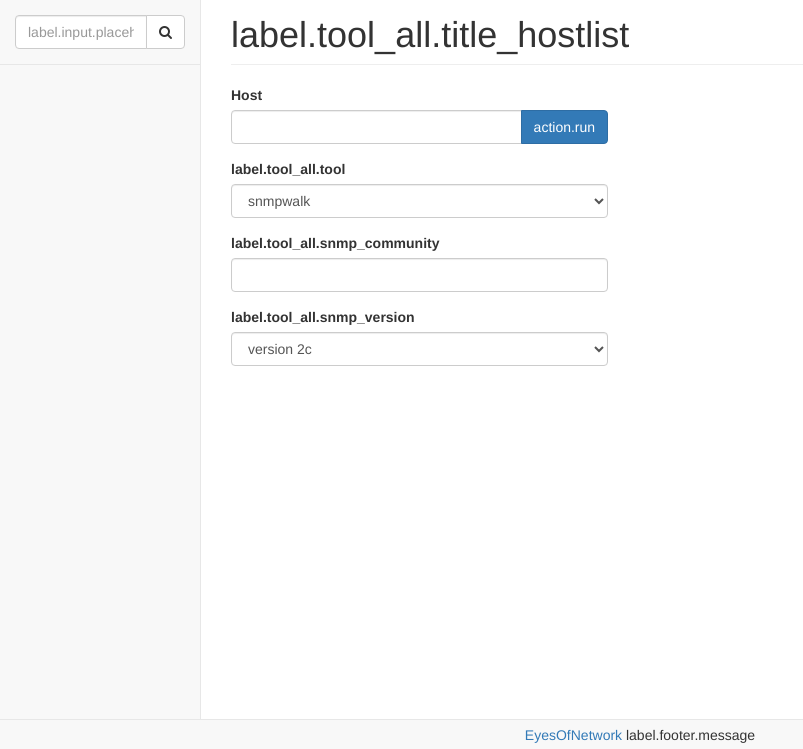
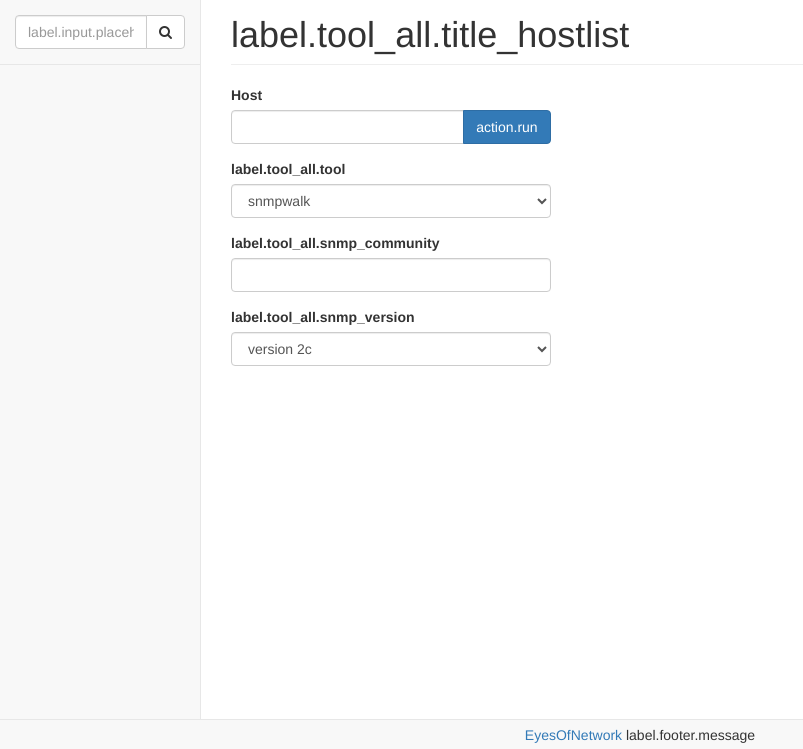
Before and after one commit to QuentinHoarau/eonweb-5.0, a PHP site: page /module/tool_all/index.php in a window 1280 px wide. Shown: the part 51-800 px from the top of the page, without its empty margins (0-803 px from the left). Run offline with PHP 8.4, Linux system fonts and the light colour scheme; data that the repository does not hold is empty.

Commit message:
Various display fixes

```diff
--- a/css/eonweb.css
+++ b/css/eonweb.css
@@ -38,14 +38,15 @@
 	#page-wrapper.fullscreen {
 		margin: 0 0 0 0;
 	}
-}
-@media(min-width:768px) {
 	.sidebar {
 		width: 200px;
 	}
 }
 
 @media(max-width:768px) {
+	.footer {
+		font-size: 9px;
+	}
 	.navbar-top-links .dropdown-user {
 		right: auto;
 	}
--- a/include/function.php
+++ b/include/function.php
@@ -265,11 +265,10 @@
 	global $default_minport;
 	global $default_maxport;
 
-	echo "<label class='col-md-12'>Port min - Port max</label>";
-	echo "<div class='col-md-4'><input id='min_port' class='form-control' type=text name='min_port' value=$default_minport size=8></div>
-		  <div class='col-md-4'><input id='max_port' class='form-control' type=text name='max_port' value=$default_maxport size=8></div>";
+	echo "<label>Port min - Port max</label>";
+	echo "<div class='row'><div class='col-md-4'><input id='min_port' class='form-control' type=text name='min_port' value=$default_minport size=8></div>";
+	echo "<div class='col-md-4'><input id='max_port' class='form-control' type=text name='max_port' value=$default_maxport size=8></div></div>";
 }
-
 
 // Display User list
 function get_user_listbox(){
--- a/module/report_event/report_event.js
+++ b/module/report_event/report_event.js
@@ -50,7 +50,6 @@
 		},
 		plotOptions: {
 			pie: {
-				size: 170,
 				dataLabels: {
 					enabled: true,
 					format: '<b>{point.name}</b> : {point.y:.0f}',
@@ -215,7 +214,6 @@
 		},
 		plotOptions: {
 			pie: {
-				size: 170,
 				dataLabels: {
 					enabled: true,
 					format: '<b>{point.name}</b>: {point.y:.0f}',
--- a/module/tool_all/index.php
+++ b/module/tool_all/index.php
@@ -36,22 +36,26 @@
 	<!-- error messages here ! -->
 	<div id="error"></div>
 
+	<div class="row">
+
 		<form id="tool-form">
-		<div class="row">
-			<div class="row col-md-5">
-				<div class="form-group col-md-12">
+
+				<div class="col-md-4">
+
+					<div class="form-group">
 						<?php get_host_listbox_from_nagios(); ?>
 					</div>
-				<div class="form-group col-md-12">
+
+					<div class="form-group">
 						<?php get_tool_listbox();?>
 					</div>
 
 					<div id="snmp">
-					<div id="v1" class="form-group col-md-12">
+						<div id="v1" class="form-group">
 							<label><?php echo getLabel("label.tool_all.snmp_community"); ?></label>
 							<input id="snmp_com" class="form-control" type="text" name="snmp_com">
 						</div>
-					<div class="form-group col-md-12">
+						<div class="form-group">
 							<label><?php echo getLabel("label.tool_all.snmp_version"); ?></label>
 							<select class="form-control" id="snmp_version" name="snmp_version" onchange="changeSnmp();">
 								<option value="1">version 1</OPTION>
@@ -60,32 +64,33 @@
 							</select>
 						</div>
 					</div>
-				<div id="port" class="row form-group col-md-12">
+
+					<div id="port" class="form-group" style="display:none;">
 						<?php get_toolport_ports(); ?>
 					</div>
 
 					<!-- SNMP v3 form -->
-				<div id="v3">
-					<div class="form-group col-md-6">
+					<div id="v3" style="display:none;">
+						<div class="form-group">
 							<label><?php echo getLabel("label.tool_all.username"); ?></label>
 							<input id="username" class="form-control" type="text" NAME="username">
 						</div>
-					<div class="form-group col-md-6">
+						<div class="form-group">
 							<label><?php echo getLabel("label.tool_all.password"); ?></label>
 							<input id="password" class="form-control" type="password" NAME="password">
 						</div>
-					<div class="form-group col-md-6">
+						<div class="form-group">
 							<label><?php echo getLabel("label.tool_all.auth_protocol"); ?></label>
 							<select class="form-control" id="snmp_auth_protocol" name="snmp_auth_protocol">
 								<option value="MD5" selected="selected">MD5 (default)</option>
 								<option value="SHA">SHA</option>
 							</select>
 						</div>
-					<div class="form-group col-md-6">
+						<div class="form-group">
 							<label><?php echo getLabel("label.tool_all.privacy_passphrase"); ?></label>
 							<input class="form-control" id="snmp_priv_passphrase" name="snmp_priv_passphrase" value="" type="password">
 						</div>
-					<div class="form-group col-md-6">
+						<div class="form-group">
 							<label><?php echo getLabel("label.tool_all.privacy_protocol"); ?></label>
 							<select class="form-control" id="snmp_priv_protocol" name="snmp_priv_protocol">
 								<option value="" selected="selected">[None]</option>
@@ -93,29 +98,24 @@
 								<option value="AES128">AES</option>
 							</select>
 						</div>
-					<div class="form-group col-md-6">
+						<div class="form-group">
 							<label><?php echo getLabel("label.tool_all.context"); ?></label>
 							<input class="form-control" id="snmp_context" name="snmp_context" value="" type="text">
 						</div>
 					</div>
 				</div>
 
-			<div class="col-md-7">
+				<div class="col-md-8">
 					<!-- Loading message -->
-				<div id="loading"><?php echo getLabel("message.loading"); ?></div>
+					<div id="loading" style="display:none;"><?php echo getLabel("message.loading"); ?></div>
 
 					<!-- Result here ! -->
-				<div id="result"></div>
+					<div id="result" style="display:none;"></div>
 				</div>
-		</div>
-		<br>
+
 		</form>
 
-	<!-- Loading message -->
-	<div id="loading_snmp"><?php echo getLabel("message.loading"); ?></div>
-
-	<!-- SNMP Result here ! -->
-	<div id="result_snmp"></div>
+	</div>
 
 </div>
 
--- a/module/tool_all/tool_all.js
+++ b/module/tool_all/tool_all.js
@@ -27,7 +27,6 @@
 
 	hideShowFormParts();
 	$("#loading").hide();
-	$("#loading_snmp").hide();
 });
 
 function changeSnmp(){
@@ -115,18 +114,12 @@
 			snmp_context: snmp_context
 		},
 		beforeSend: function(){
-			if(getToolName() == "snmpwalk"){
-				$("#loading_snmp").show();
-			}else{
-				$("#loading").show();
-			}
+			$("#loading").show();
 			$("#result").hide();
-			$("#result_snmp").hide();
 		},
 		success: function(response){
 			$("#error").html("");
 			$("#loading").hide();
-			$("#loading_snmp").hide();
 
 			if( response.indexOf("<p class='alert alert-danger'>") === 0 ){
 				$("#error").html(response);
@@ -134,12 +127,6 @@
 				return;
 			}
 
-			// display "snmpwalk" result at the bottom of the form
-			if(getToolName() == "snmpwalk"){
-				$("#result_snmp").html(response);
-				$("#result_snmp").show();
-				return;
-			}
 			$("#result").html(response);
 			$("#result").show();
 		},
```
Also changed, not shown: module/admin_auth/index.php (+8 -4 lines). Lines whose indentation alone changed are shown as unchanged.
